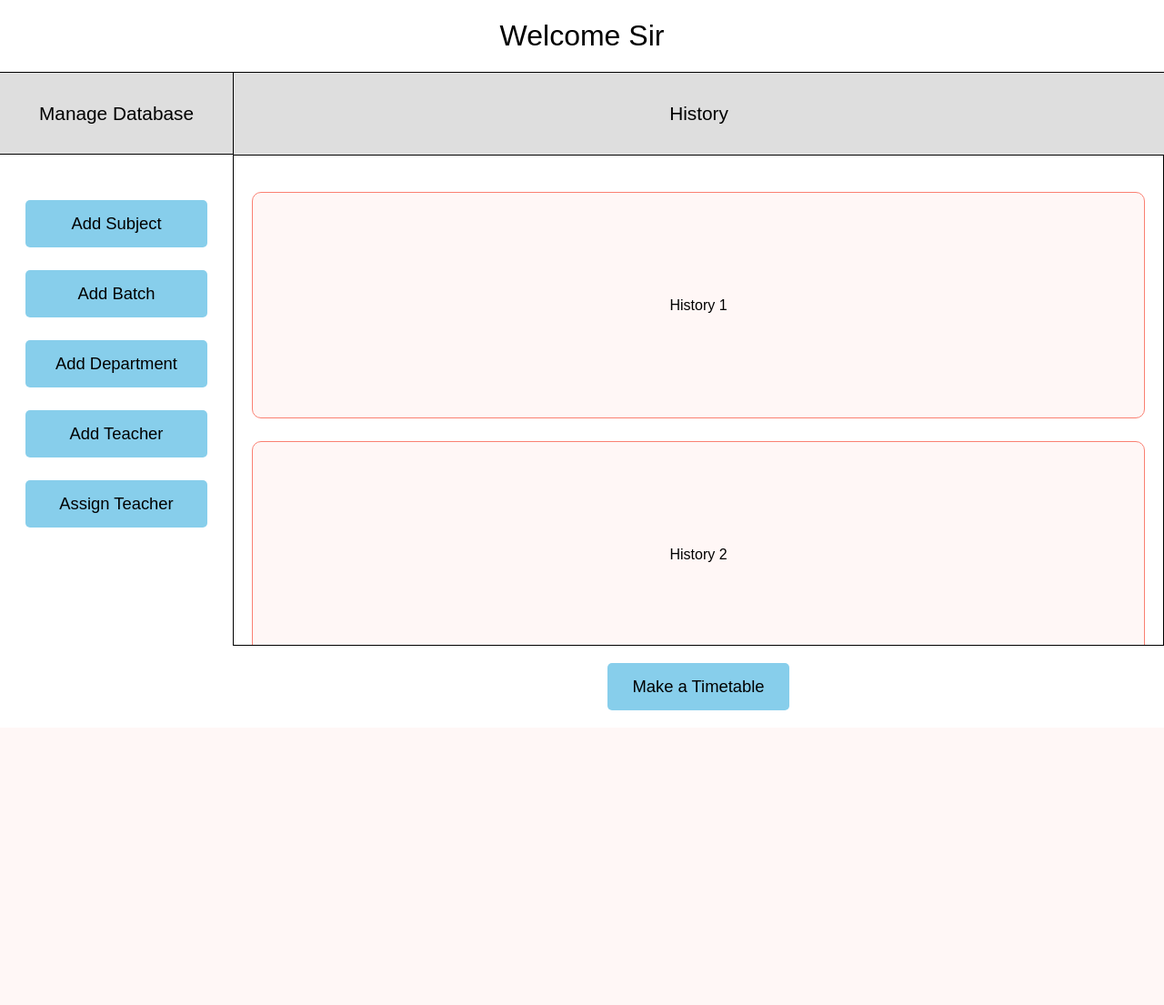
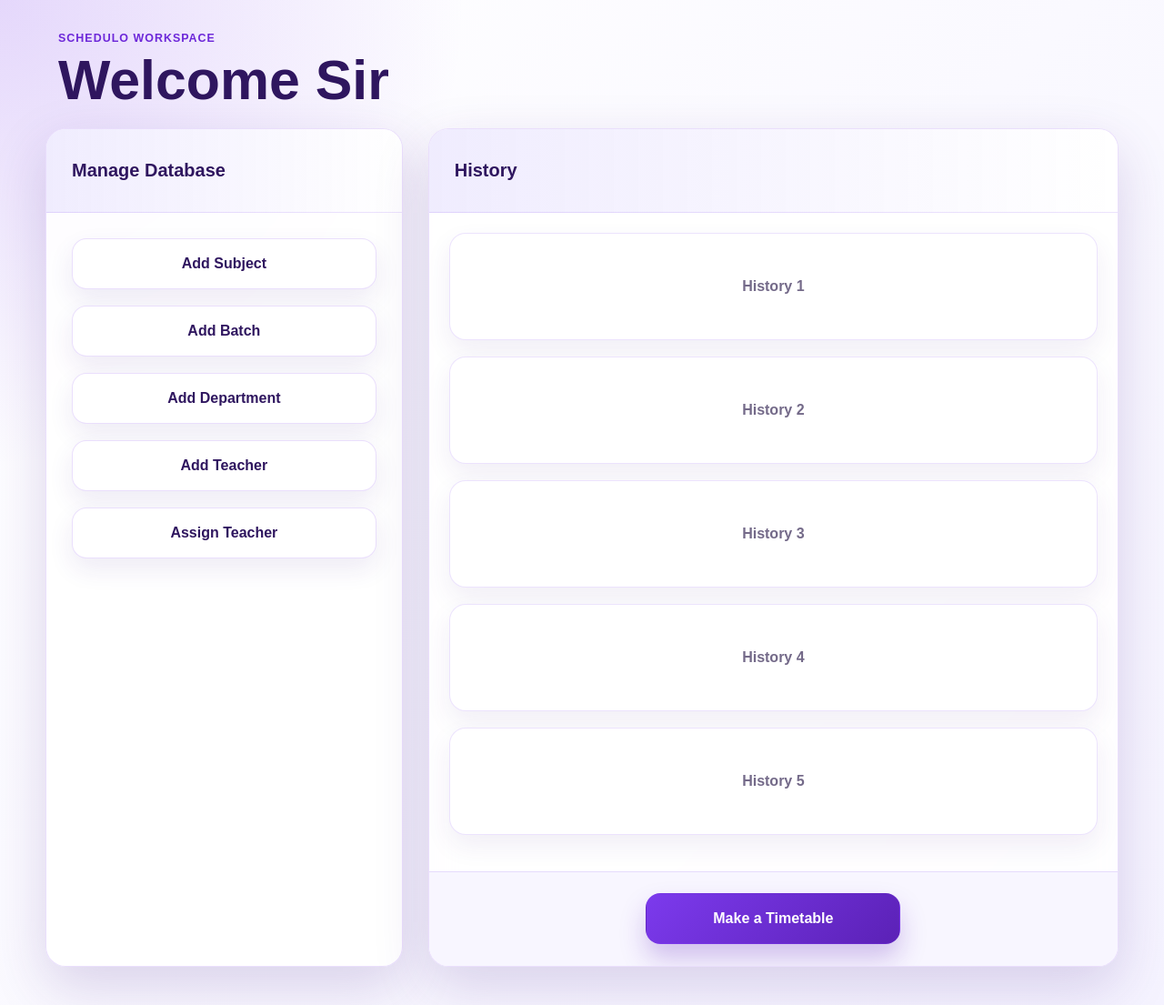
Before and after one commit to Satyanweshi01/Schedulo, a Flask app: page /home/ in a window 1280 px wide. Shown: the whole page at 91% size. Before the commit the page ends 781 px from the top, so only its background shows below. Run offline with Flask 3, Linux system fonts and the light colour scheme.

Commit message:
Style landing navigation pages

```diff
--- a/app/blueprints/landing_after/templates/landing_after.html
+++ b/app/blueprints/landing_after/templates/landing_after.html
@@ -4,13 +4,18 @@
         <meta charset="UTF-8" />
         <meta name="viewport" content="width=device-width, initial-scale=1.0" />
         <title>Landing After Page</title>
-        <link rel="stylesheet" href="../../../static/css/landing_after.css" />
+        <link rel="stylesheet" href="{{ url_for('static', filename='css/landing_after.css') }}" />
     </head>
     <body>
-        <header style="border-bottom: 1px solid black">Welcome Sir</header>
+        <header class="dashboard-header">
+            <div>
+                <span class="eyebrow">Schedulo workspace</span>
+                <h1>Welcome Sir</h1>
+            </div>
+        </header>
         <main>
             <div class="manage-db-grid-area">
-                <div class="label" style="border-bottom: 1px solid black">
+                <div class="label">
                     Manage Database
                 </div>
                 <div class="manage-db-main">
@@ -42,7 +47,7 @@
                 </div>
             </div>
             <div class="history-grid-area">
-                <div class="label" style="border-left: 1px solid black">
+                <div class="label">
                     History
                 </div>
                 <div class="history-main">
--- a/app/blueprints/landing_page/templates/landing_page.html
+++ b/app/blueprints/landing_page/templates/landing_page.html
@@ -14,8 +14,8 @@
             <div class="tagline-wrapper">
                 <p class="tagline">Make a schedule on the go</p>
             </div>
-            <a href="{{url_for('landing_after.index')}}">
-                <button type="submit">Go to home page</button>
+            <a class="home-link" href="{{url_for('landing_after.index')}}">
+                <button class="home-button" type="submit">Go to home page</button>
             </a>
         </div>
     </body>
--- a/app/static/css/landing_after.css
+++ b/app/static/css/landing_after.css
@@ -1,131 +1,218 @@
 * {
+    box-sizing: border-box;
     margin: 0;
     padding: 0;
-    box-sizing: border-box;
+}
+
+:root {
+    --purple-950: #2f165f;
+    --purple-800: #5b21b6;
+    --purple-700: #6d28d9;
+    --purple-600: #7c3aed;
+    --purple-100: #ede9fe;
+    --purple-50: #f5f3ff;
+    --ink: #1f1733;
+    --muted: #746a89;
+    --line: #ded6f2;
+    --white: #ffffff;
+    --shadow: 0 22px 60px rgba(72, 35, 139, 0.18);
 }
 
 body {
-    width: 100%;
-    height: 100vh;
+    min-height: 100vh;
     font-family: Arial, Helvetica, sans-serif;
+    color: var(--ink);
+    background:
+        radial-gradient(circle at top left, rgba(124, 58, 237, 0.2), transparent 32rem),
+        linear-gradient(135deg, #ffffff 0%, var(--purple-50) 100%);
 }
 
-header {
+.dashboard-header {
+    min-height: 132px;
+    padding: 32px clamp(22px, 5vw, 72px) 22px;
+    display: flex;
+    align-items: center;
+}
+
+.dashboard-header h1 {
+    margin-top: 8px;
+    color: var(--purple-950);
+    font-size: clamp(2rem, 4.8vw, 3.8rem);
+    line-height: 1;
+}
+
+.eyebrow {
+    color: var(--purple-700);
+    font-size: 0.78rem;
+    font-weight: 800;
+    letter-spacing: 0.08em;
+    text-transform: uppercase;
+}
+
+main {
+    width: min(1180px, calc(100% - 36px));
+    margin: 0 auto 42px;
+    display: grid;
+    grid-template-columns: minmax(260px, 0.75fr) minmax(420px, 1.45fr);
+    gap: 28px;
+    align-items: stretch;
+}
+
+.manage-db-grid-area,
+.history-grid-area {
+    min-height: 560px;
+    border: 1px solid rgba(124, 58, 237, 0.16);
+    border-radius: 22px;
+    overflow: hidden;
+    background: rgba(255, 255, 255, 0.9);
+    box-shadow: var(--shadow);
+    backdrop-filter: blur(14px);
+}
+
+.manage-db-grid-area {
+    display: grid;
+    grid-template-rows: 92px 1fr;
+}
+
+.history-grid-area {
+    display: grid;
+    grid-template-rows: 92px minmax(0, 1fr) 104px;
+}
+
+.label {
+    padding: 24px 28px;
+    border-bottom: 1px solid rgba(124, 58, 237, 0.14);
+    display: flex;
+    align-items: center;
+    color: var(--purple-950);
+    background: linear-gradient(90deg, rgba(237, 233, 254, 0.86), rgba(255, 255, 255, 0.75));
+    font-size: 1.25rem;
+    font-weight: 800;
+}
+
+.manage-db-main {
+    padding: 28px;
+    display: flex;
+    flex-direction: column;
+    gap: 18px;
+}
+
+.btn a {
+    display: block;
+    text-decoration: none;
+}
+
+.btn button {
     width: 100%;
-    height: 10vh;
+    min-height: 56px;
+    padding: 15px 18px;
+    border: 1px solid rgba(124, 58, 237, 0.16);
+    border-radius: 16px;
+    cursor: pointer;
+    color: var(--purple-950);
+    background: var(--white);
+    box-shadow: 0 12px 28px rgba(72, 35, 139, 0.09);
+    font-size: 1rem;
+    font-weight: 800;
+    transition: transform 0.22s ease, box-shadow 0.22s ease, background 0.22s ease, color 0.22s ease, border-color 0.22s ease;
+}
 
-    /* background-color: #d2691e4a; */
+.btn button:hover {
+    border-color: rgba(124, 58, 237, 0.36);
+    color: var(--white);
+    background: linear-gradient(135deg, var(--purple-600), var(--purple-800));
+    box-shadow: 0 18px 34px rgba(91, 33, 182, 0.26);
+    transform: translateY(-3px);
+}
 
+.btn button:active {
+    transform: translateY(-1px);
+}
+
+.history-main {
+    min-height: 0;
+    padding: 22px;
+    overflow-y: auto;
+    overflow-x: hidden;
+}
+
+.history-main::-webkit-scrollbar {
+    width: 10px;
+}
+
+.history-main::-webkit-scrollbar-thumb {
+    border: 3px solid var(--white);
+    border-radius: 999px;
+    background: #c4b5fd;
+}
+
+.history-item {
+    min-height: 118px;
+    margin-bottom: 18px;
+    border: 1px solid rgba(124, 58, 237, 0.14);
+    border-radius: 18px;
     display: flex;
     align-items: center;
     justify-content: center;
-
-    font-size: 2rem;
+    color: var(--muted);
+    background: var(--white);
+    box-shadow: 0 12px 28px rgba(72, 35, 139, 0.08);
+    font-weight: 700;
+    transition: transform 0.22s ease, box-shadow 0.22s ease, border-color 0.22s ease;
 }
 
-main {
-    width: 100%;
-    height: 90vh;
-
-    /* background-color: #3514dc4b; */
-
-    display: grid;
-    grid-template-columns: 1fr 4fr;
+.history-item:hover {
+    border-color: rgba(124, 58, 237, 0.34);
+    box-shadow: 0 18px 34px rgba(72, 35, 139, 0.14);
+    transform: translateY(-2px);
 }
 
-.manage-db-grid-area {
-    /* border: 1px solid #00fa9a81; */
-
-    display: grid;
-    grid-template-rows: 1fr 7fr;
-}
-
-.manage-db-main {
-    /* border: 1px solid #ff00ff86; */
-
-    display: flex;
-    flex-direction: column;
-    align-items: center;
-    justify-content: flex-start;
-    gap: 25px;
-
-    padding: 50px 0px 0px 0px;
-}
-
-.history-grid-area {
-    /* border: 1px solid #c7158692; */
-
-    display: grid;
-    grid-template-rows: 1fr 6fr 1fr;
-}
-
-.label {
-    /* border: 1px solid #00008082; */
-
+.ctrl-area {
+    padding: 24px 28px;
+    border-top: 1px solid rgba(124, 58, 237, 0.14);
     display: flex;
     align-items: center;
     justify-content: center;
-
-    font-size: 1.3rem;
-    font-weight: 500;
-
-    background-color: #80808043;
+    background: rgba(245, 243, 255, 0.72);
 }
 
-.history-main {
-    width: 100%;
-    height: 100%;
-
-    overflow-y: auto;
-    overflow-x: hidden;
-
-    padding: 20px;
-
-    border: 1px solid #000000;
+.ctrl-area .btn {
+    width: min(100%, 280px);
 }
 
-.history-item {
-    width: 100%;
-    height: 50%;
-    margin: 20px 0px 25px 0px;
-
-    border: 1px solid #fa8072;
-    background-color: #fa807211;
-    border-radius: 10px;
-
-    display: flex;
-    align-items: center;
-    justify-content: center;
+.ctrl-area .btn button {
+    color: var(--white);
+    background: linear-gradient(135deg, var(--purple-600), var(--purple-800));
+    box-shadow: 0 16px 28px rgba(91, 33, 182, 0.25);
 }
 
-.history-item:hover {
-    background-color: #fa807224;
+.ctrl-area .btn button:hover {
+    box-shadow: 0 22px 38px rgba(91, 33, 182, 0.34);
 }
 
-.ctrl-area {
-    /* border: 1px solid #07f47d69; */
+@media (max-width: 840px) {
+    .dashboard-header {
+        min-height: 116px;
+        padding-top: 26px;
+    }
 
-    display: flex;
-    align-items: center;
-    justify-content: center;
+    main {
+        width: min(100% - 24px, 620px);
+        grid-template-columns: 1fr;
+    }
+
+    .manage-db-grid-area,
+    .history-grid-area {
+        min-height: auto;
+    }
+
+    .history-grid-area {
+        grid-template-rows: 86px minmax(240px, 1fr) 100px;
+    }
+
+    .manage-db-main,
+    .history-main,
+    .ctrl-area {
+        padding: 20px;
+    }
 }
-
-.btn button {
-    min-width: 200px;
-    min-height: 50px;
-    padding: 15px 20px 15px 20px;
-
-    background-color: #87ceeb;
-    border: none;
-    border-radius: 5px;
-
-    cursor: pointer;
-
-    font-size: 1.15rem;
-    transition: all 0.3s ease-in-out 0.1s;
-}
-
-.btn button:hover {
-    background-color: #1897ca;
-    box-shadow: 0px 0px 2px 2px #042938b3;
-}
```
Also changed, not shown: app/static/css/landing_page.css (+52 -1 lines).
